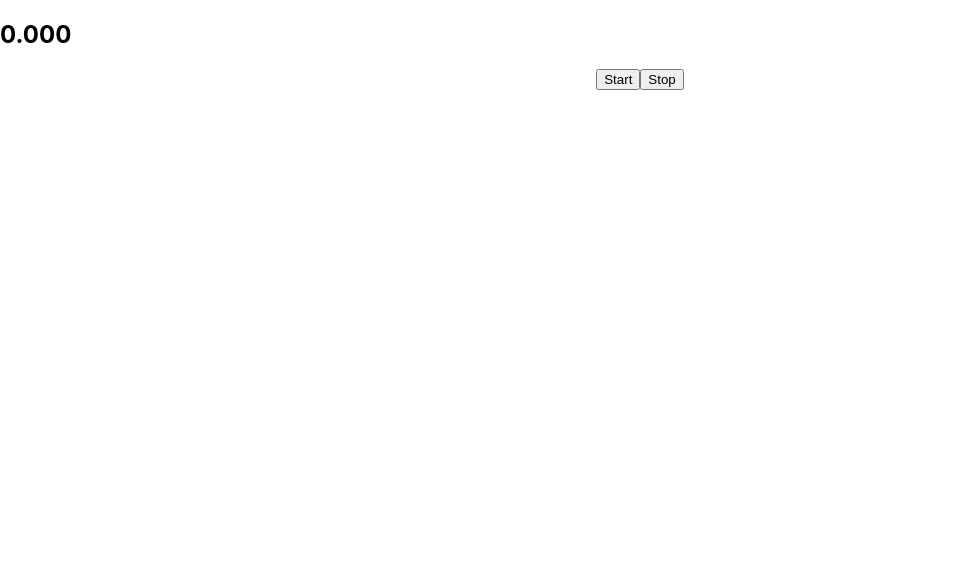
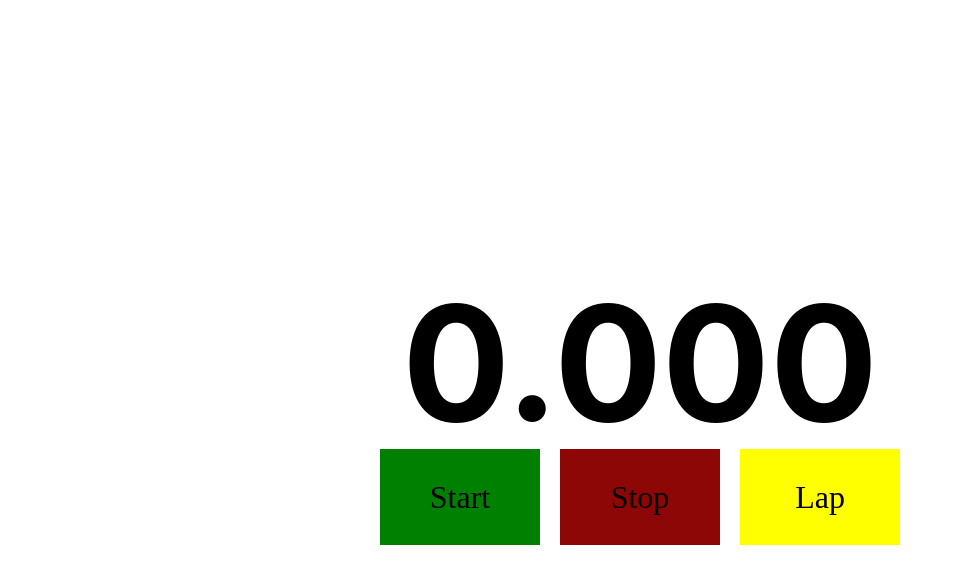
Before and after one commit to sonambharti/Stopwatch-miniProject, a React (Create React App) app: page / in a window 1280 px wide. Shown: the top 584 px of the page, without its empty margins (0-962 px from the left). Built offline with nearby package versions, Linux system fonts and the light colour scheme.

Commit message:
Added Resume and Laps Functionality

```diff
--- a/src/Stopwatch.css
+++ b/src/Stopwatch.css
@@ -1,7 +1,53 @@
-.watch {
-    align-self: center;
+
+body {
+    display: flex;
+    justify-content: center;
+    align-items: center;
+    height: 100vh;
+    width: 100%;
+
 }
+
+.watch{
+    margin: 0px;
+    padding: 0px;
+    display: flex;
+    justify-content: center;
+    align-items: center;
+    font-size: 10em;
+}
+
 .Buttons {
     display: flex;
     justify-content: center;
+    align-items: center;
+    height: 75px;
+    width: 100vw;
 }
+button{
+    text-decoration: none;
+    border: none;
+    height: 3em;
+    width: 5em;
+    font-family: 'Times New Roman', Times, serif;
+    font-size: 2em;
+    font-weight: 4em;
+    margin: 10px;
+
+}
+
+#start{
+    background-color: green;
+}
+
+#stop{
+    background-color: rgb(141, 7, 7);
+}
+
+#resume{
+    background-color: aqua;
+}
+
+#lap{
+    background-color: yellow;
+}
--- a/src/Stopwatch.jsx
+++ b/src/Stopwatch.jsx
@@ -7,6 +7,9 @@ function Stopwatch() {
     const startTime = useRef(null);
     const intervalRef = useRef(null);
     const [now, setNow] = useState(null);
+    const [stop, setStop] = useState(null);
+    const [laps, setLaps] = useState([]);
+
     let secondsElapsed = 0;
 
 
@@ -15,22 +18,64 @@ function Stopwatch() {
         intervalRef.current = setInterval(() => {
             setNow(Date.now());
         }, 10);
+        // console.log("In start " + intervalRef.current);
     }
 
     function stopStopwatch(){
+        setStop(Date.now());
         clearInterval(intervalRef.current);
+        // console.log("In stop " + intervalRef.current);
+    }
+
+    function resumeStopwatch(){
+        startTime.current +=  Date.now() - stop;
+        intervalRef.current = setInterval(() => {
+            setNow(Date.now());
+        }, 10);
+        // console.log("In resume " + intervalRef.current);
+    }
+
+
+    function trackLap() {
+        setLaps([...laps, secondsElapsed]);
     }
 
 
     secondsElapsed = (now - startTime.current) / 1000;
   return (
-    <section className='stopwatch'>
-        <h1 lassName='watch'>{secondsElapsed.toFixed(3)}</h1>
+    <div className='stopwatch'>
+    <section>
+        <h1 className='watch'>{secondsElapsed.toFixed(3)}</h1>
         <div className='Buttons'>
-            <button className='start' onClick={startStopwatch}>Start</button>
-            <button className='stop' onClick={stopStopwatch}>Stop</button>
+            <div>
+                {startTime.current ? (
+                    <button id='resume' onClick={ (e) => {
+                        e.preventDefault();
+                        resumeStopwatch();
+                    }}>
+                       Resume </button>
+                ) : (
+                    <button id='start' onClick={ (e) => {
+                        e.preventDefault();
+                        startStopwatch();
+                    }}>
+                       Start </button>
+                )
+                }
+            </div>
+
+            <button id='stop' onClick={stopStopwatch} > Stop </button>
+            <button id='lap' onClick={trackLap} > Lap </button>
+
         </div>
     </section>
+    {laps?.length ? <article>
+        <h2>Laps</h2>
+        {laps.map((lap) => (
+            <p key={lap}>{lap}</p>
+        ))}
+    </article>:null}
+    </div>
   );
 }
 
```
Also changed, not shown: public/manifest.json.
